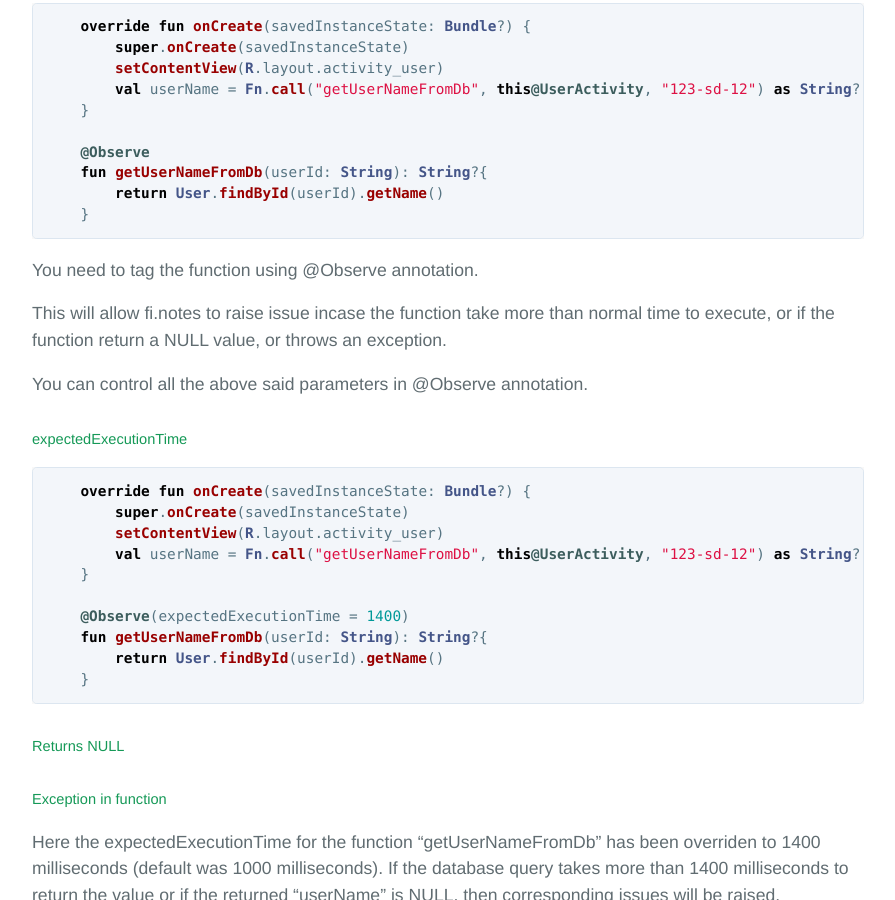
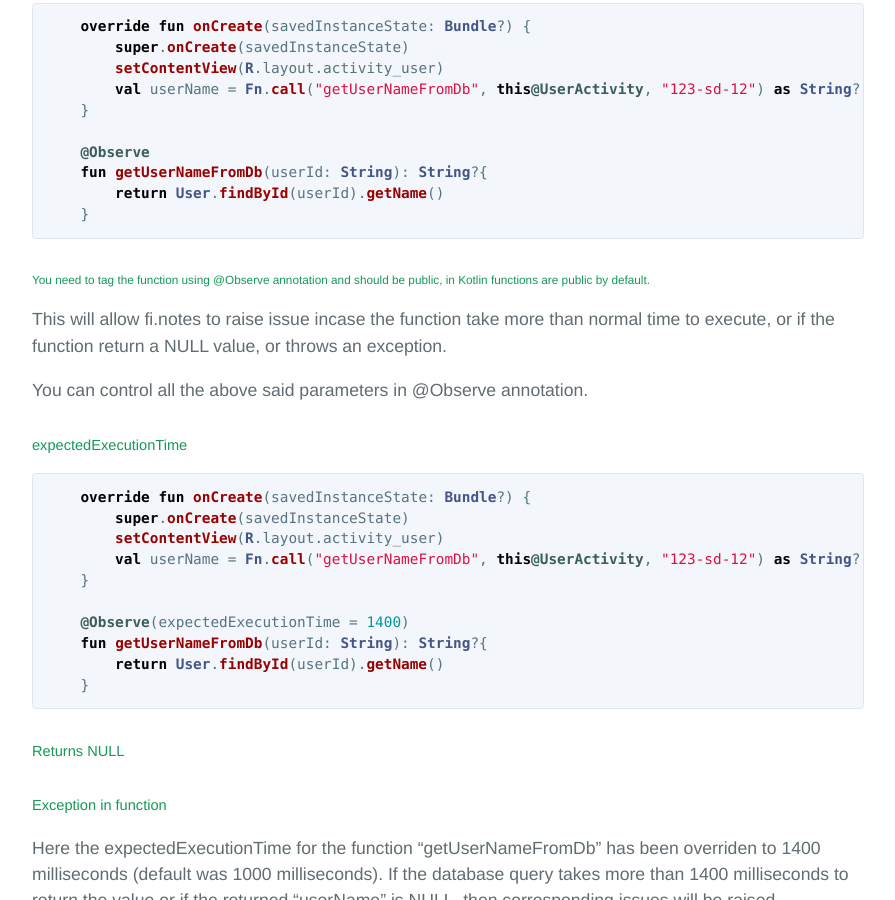
Before and after one commit to finotes/finotes.github.io, a Jekyll site: the page built from _posts/2018-02-09-kotlin-docs.md, in a window 1280 px wide and 900 px high, scrolled down 8547 px. Shown: the whole window, without its empty margins (192-1087 px from the left). Built offline with Jekyll 4.4.1, drawn with Linux system fonts in a browser that asks for light colours; some web fonts are replaced.

Commit message:
Update 2018-02-09-kotlin-docs.md

````diff
--- a/_posts/2018-02-09-kotlin-docs.md
+++ b/_posts/2018-02-09-kotlin-docs.md
@@ -344,7 +344,7 @@ Function “getUserNameFromDb()” call needs to be changed to,
         return User.findById(userId).getName()
     }
 ```
-You need to tag the function using @Observe annotation.
+###### You need to tag the function using @Observe annotation and should be public, in Kotlin functions are public by default.
 
 This will allow fi.notes to raise issue incase the function take more than normal time to execute, or if the function return a NULL value, or throws an exception.
 
````
